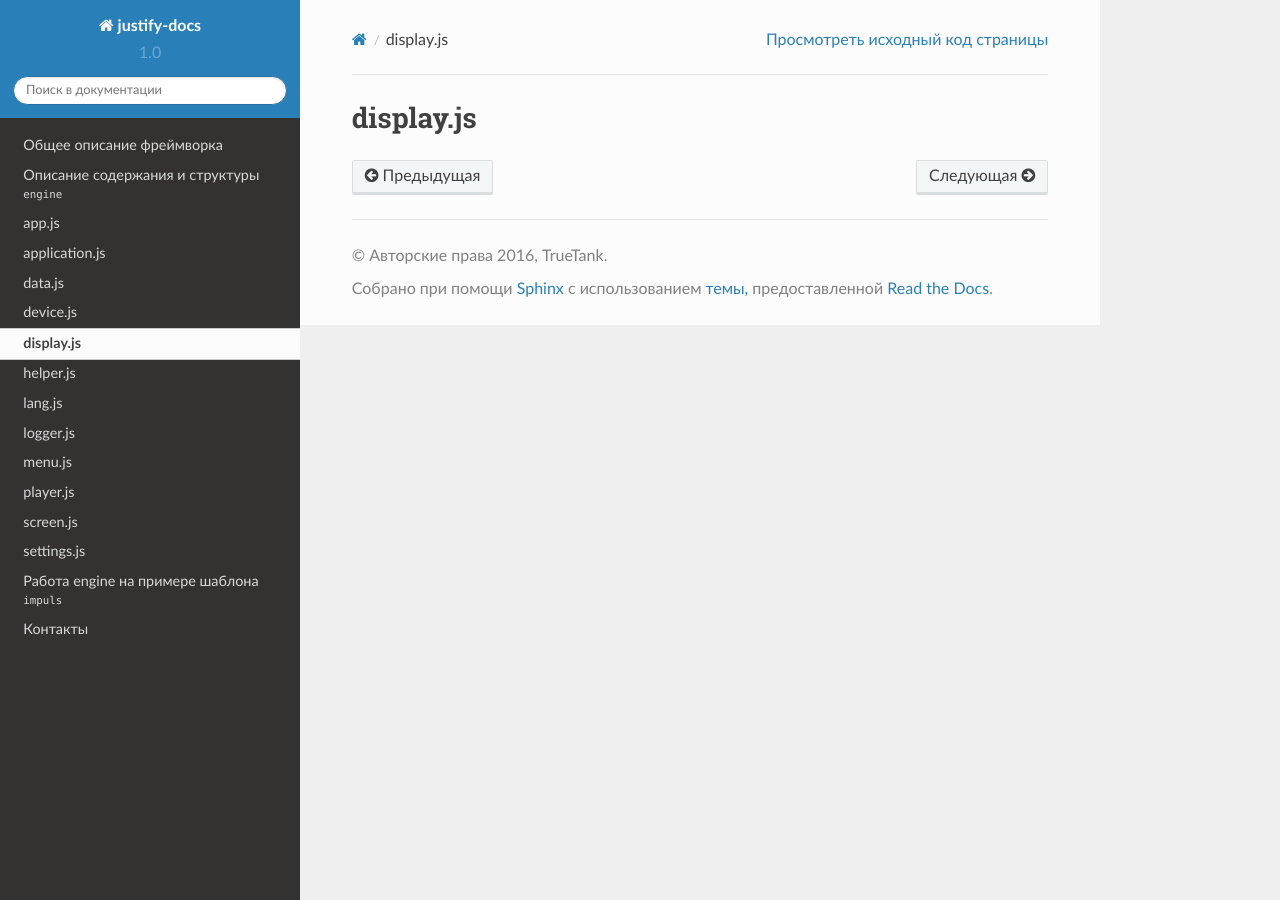
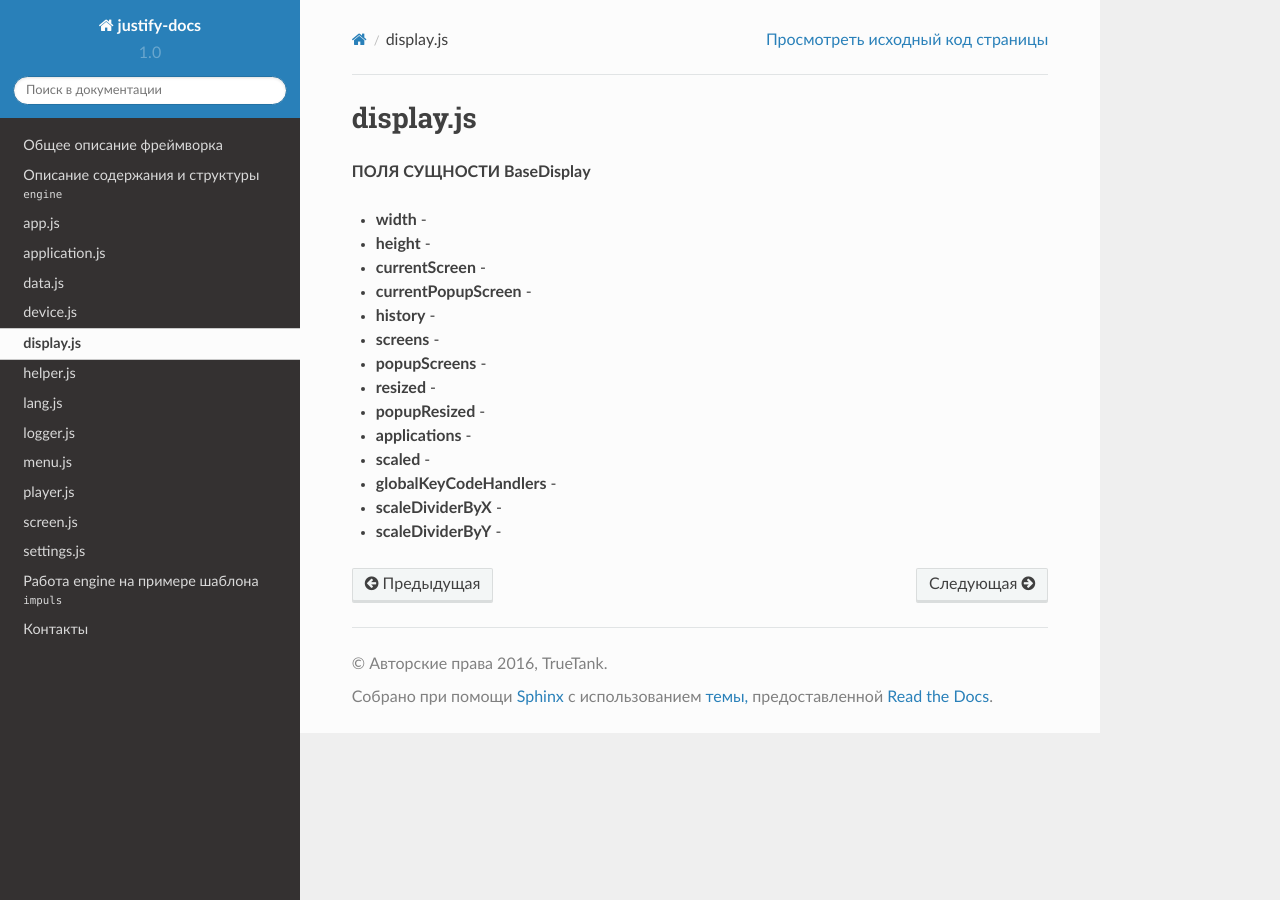
Before and after one commit to microimpuls/justify-dev-docs, a Sphinx documentation site: the page built from source/display.rst, in a window 1280 px wide. Built offline with Sphinx 7.4.7 and the Read the Docs theme 2.0.0, drawn with Linux system fonts in a browser that asks for light colours.

Commit message:
display.rst: begin

```diff
--- a/source/display.rst
+++ b/source/display.rst
@@ -1,2 +1,19 @@
 display.js
 ----------
+
+**ПОЛЯ СУЩНОСТИ BaseDisplay**
+
+* **width** -
+* **height** -
+* **currentScreen** -
+* **currentPopupScreen** -
+* **history** -
+* **screens** -
+* **popupScreens** -
+* **resized** -
+* **popupResized** -
+* **applications** -
+* **scaled** -
+* **globalKeyCodeHandlers** -
+* **scaleDividerByX** -
+* **scaleDividerByY** -
```
